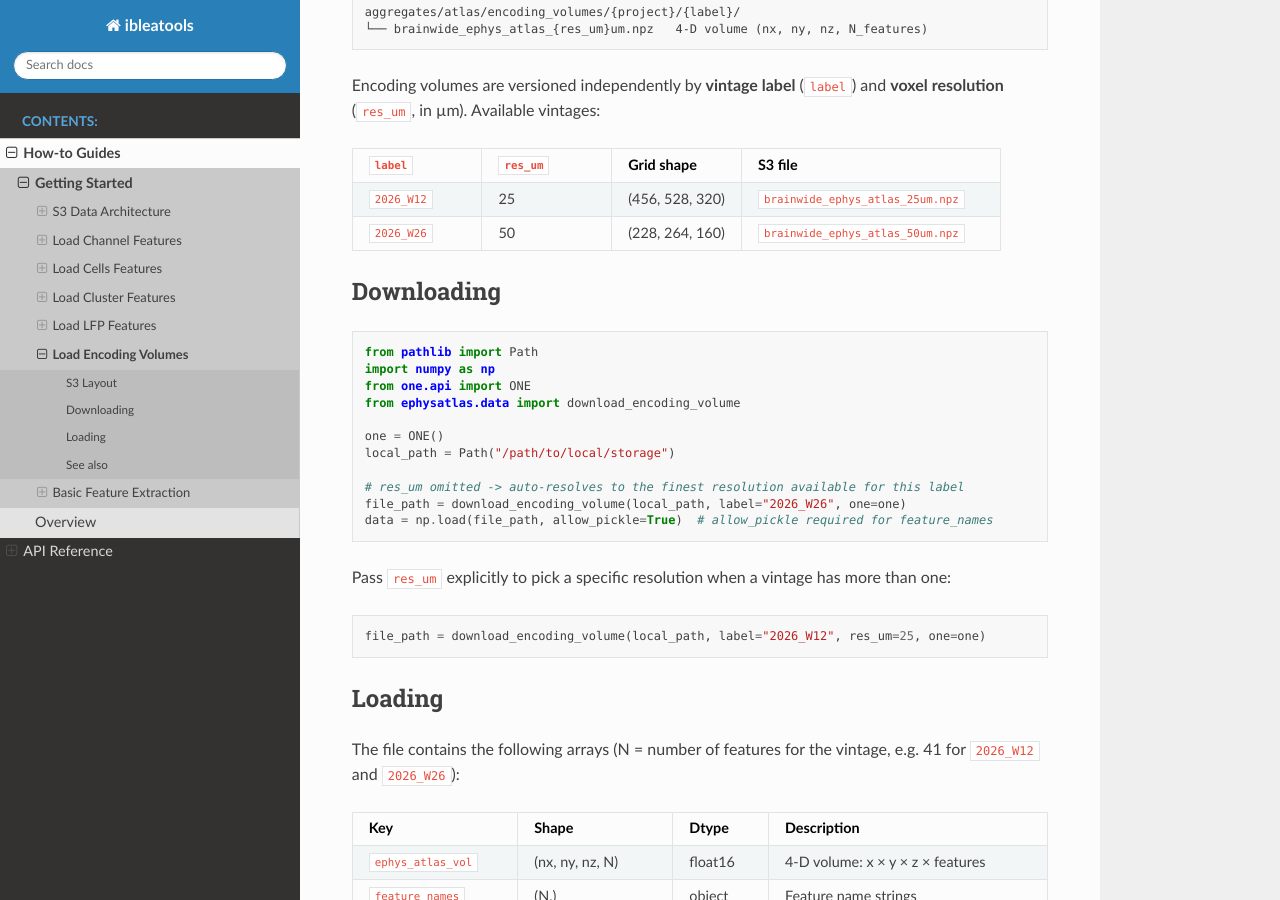
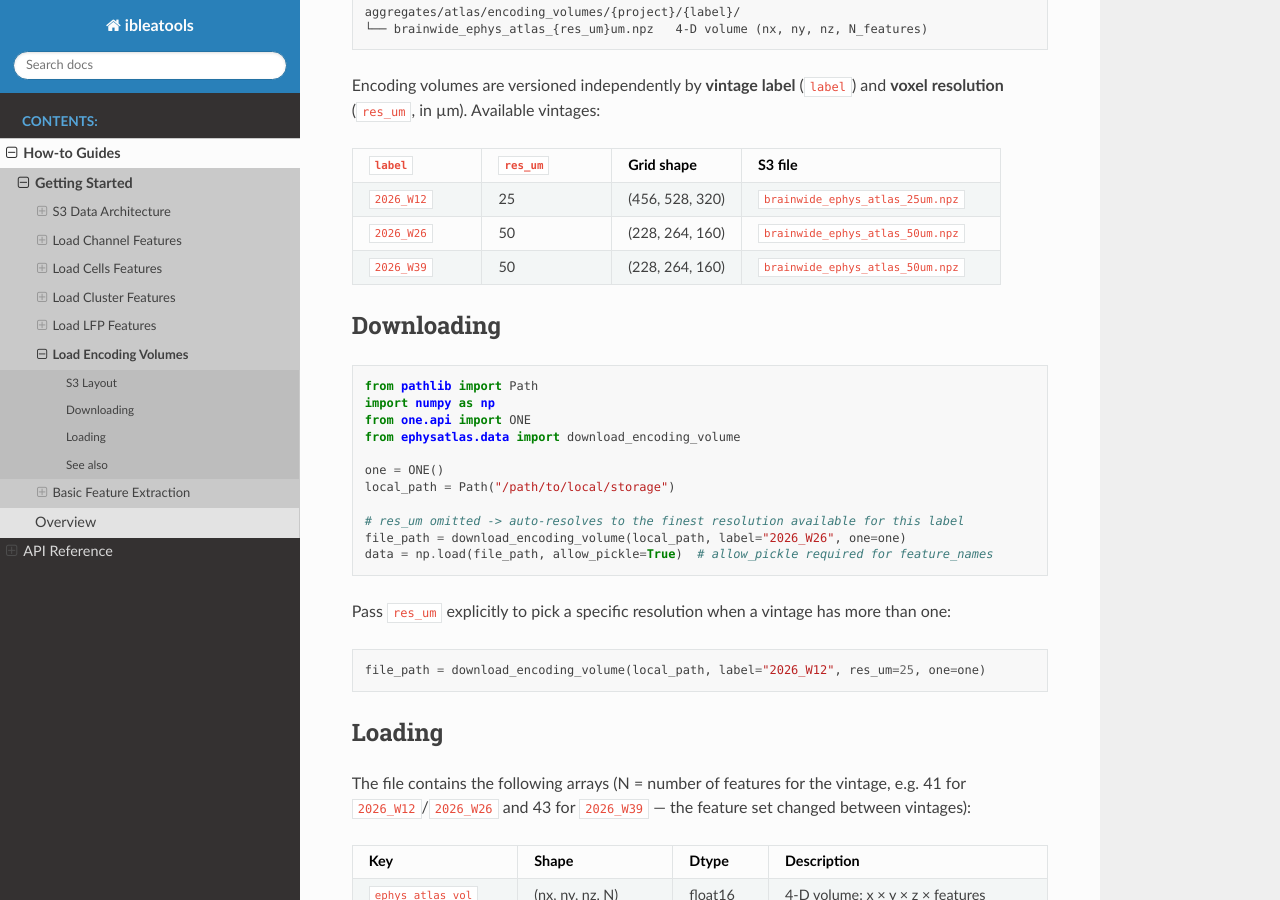
Before and after one commit to int-brain-lab/ibleatools, a Sphinx documentation site: the page built from docs/source/how-to/load-encoding-volume.rst, in a window 1280 px wide and 900 px high, scrolled down 297 px. Built offline with Sphinx 7.4.7 and the Read the Docs theme 3.1.0, drawn with Linux system fonts in a browser that asks for light colours.

Commit message:
Document 2026_W39 encoding volume vintage (#129)
* Add h5-to-npz conversion and release runbook for encoding volumes

Adds convert_h5_encoding_volume_to_npz() to bridge the new sparse
row-list .h5 output of ea-encoder-channel to the legacy dense .npz
schema download_encoding_volume() expects, and documents the release
process (2026_W39 published as the first vintage using this path).

* Move h5-to-npz conversion out of the package, restrict this PR to docs

The conversion is a one-off release step, not library code other code
calls, so it now lives in ibldevtools/olivier/2026-09-24_release_encoding_volume.py
instead of ephysatlas/data.py. This PR is now docs-only.

* Move release runbook to paper-ephys-atlas, keep W39 vintage doc update

```diff
--- a/docs/source/how-to/load-encoding-volume.rst
+++ b/docs/source/how-to/load-encoding-volume.rst
@@ -32,6 +32,10 @@ Encoding volumes are versioned independently by **vintage label** (``label``) an
      - 50
      - (228, 264, 160)
      - ``brainwide_ephys_atlas_50um.npz``
+   * - ``2026_W39``
+     - 50
+     - (228, 264, 160)
+     - ``brainwide_ephys_atlas_50um.npz``
 
 Downloading
 -----------
@@ -60,7 +64,7 @@ Loading
 -------
 
 The file contains the following arrays (N = number of features for the vintage, e.g. 41 for
-``2026_W12`` and ``2026_W26``):
+``2026_W12``/``2026_W26`` and 43 for ``2026_W39`` — the feature set changed between vintages):
 
 .. list-table::
    :header-rows: 1
```
